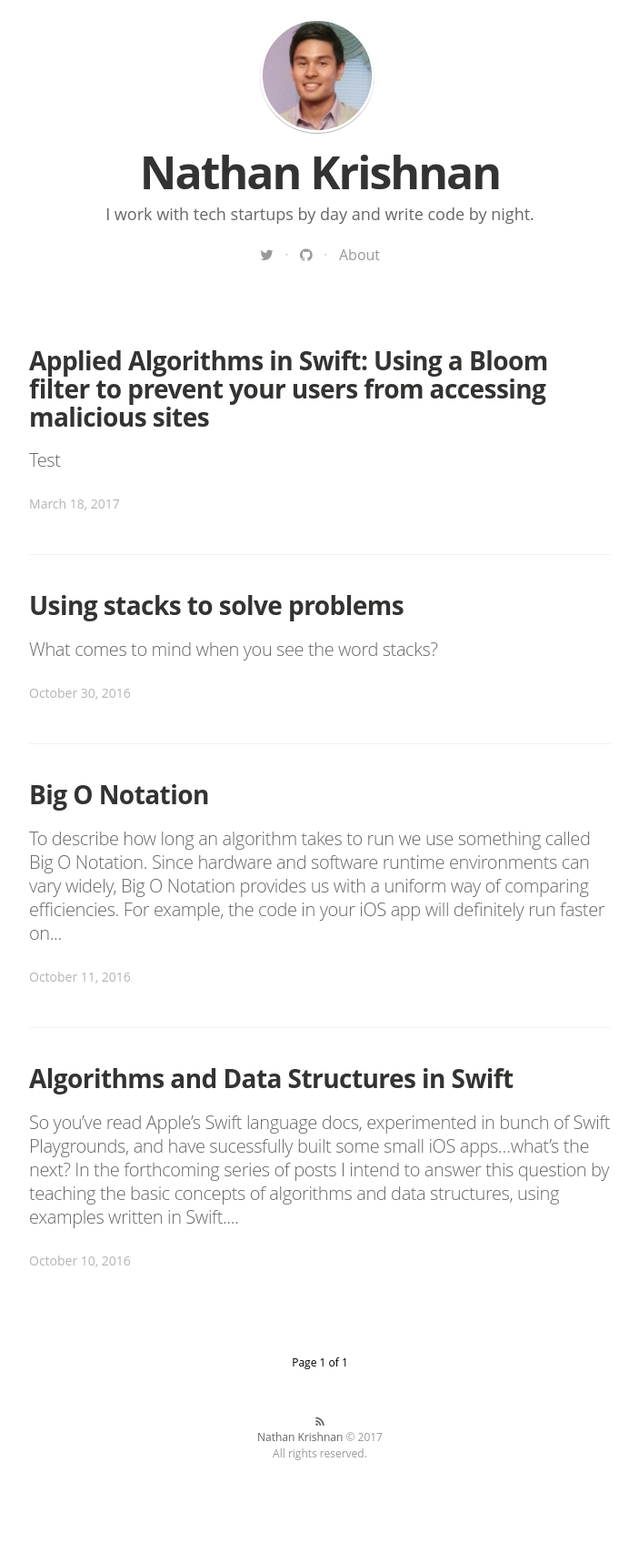
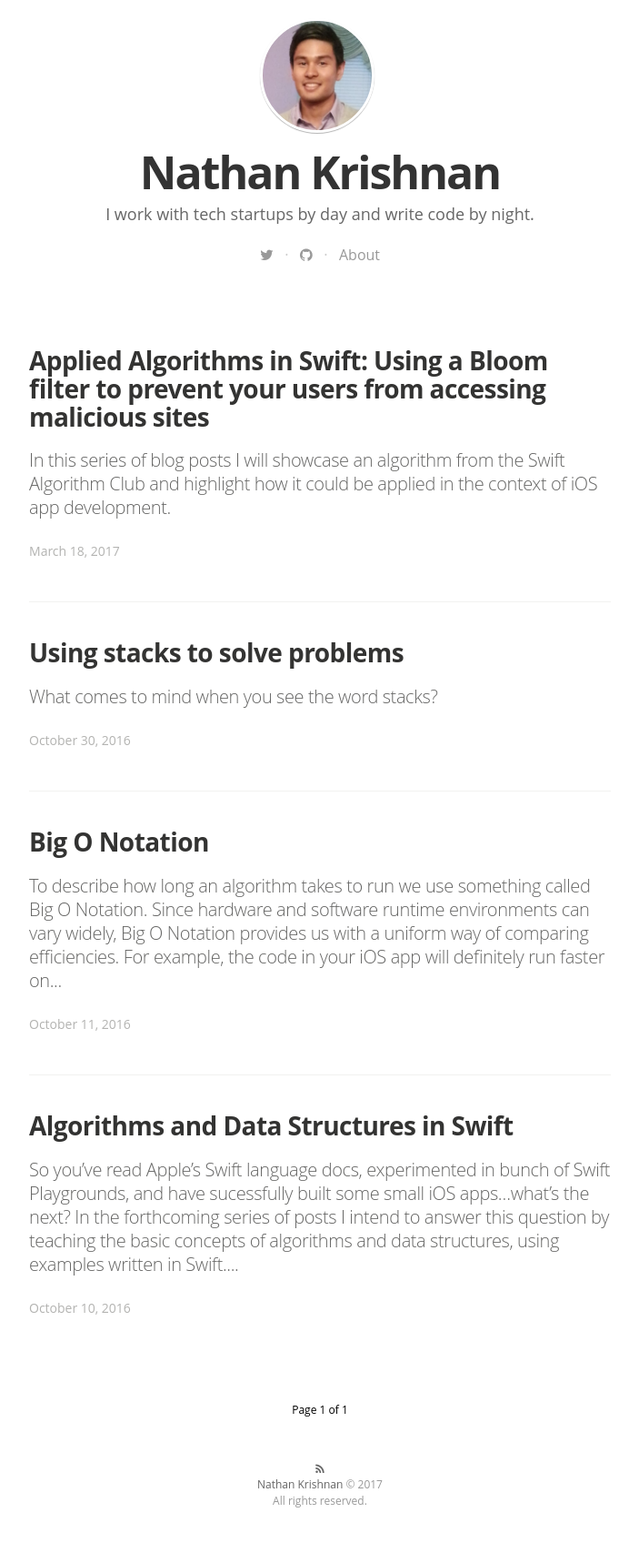
Before and after one commit to nathankrishnan/nathankrishnan.github.io, a Jekyll site: the page built from index.html, in a window 1280 px wide. Shown: the whole page at 91% size, without its empty margins (288-991 px from the left). Built offline with Jekyll 4.4.1, drawn with Linux system fonts in a browser that asks for light colours; nearby versions of some CDN libraries; some web fonts are replaced; the list of posts is cut into pages by our own code; before the commit the page ends 1655 px from its top, so only the background shows below that.

Commit message:
Update 2017-03-18-bloomfilter.md

```diff
--- a/_posts/2017-03-18-bloomfilter.md
+++ b/_posts/2017-03-18-bloomfilter.md
@@ -5,4 +5,5 @@ categories: algorithms
 image: https://static.pexels.com/photos/29781/pexels-photo-29781.jpg
 ---
 
-Test
+
+In this series of blog posts I will showcase an algorithm from the [Swift Algorithm Club](https://github.com/raywenderlich/swift-algorithm-club) and highlight how it could be applied in the context of iOS app development.
```
